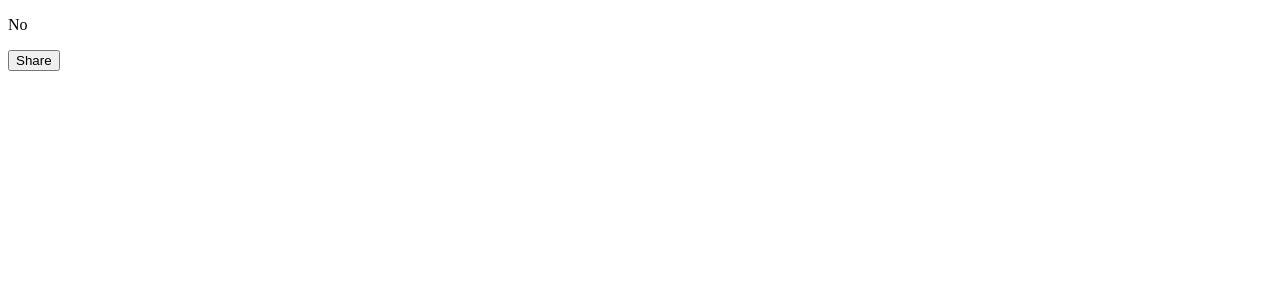
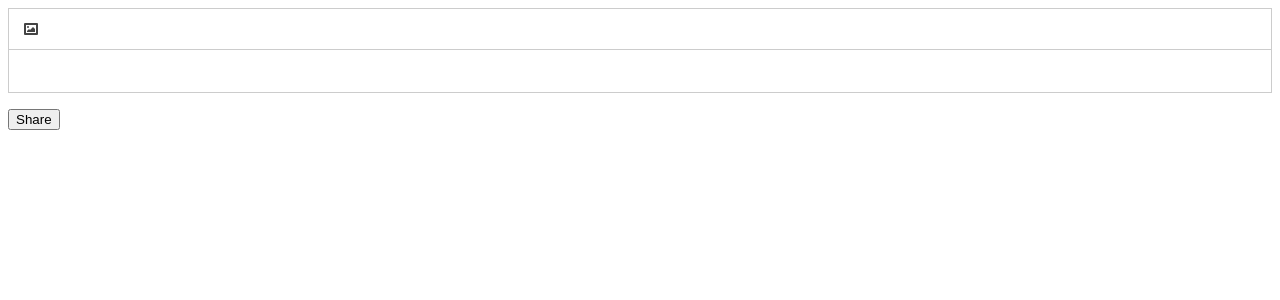
Before and after one commit to thanhvu233/test-web-share, a React (Vite) app: page / in a window 1280 px wide. Shown: the top 300 px of the page. Built offline with nearby package versions, Linux system fonts and the light colour scheme.

Commit message:
test share whatsapp

```diff
--- a/package.json
+++ b/package.json
@@ -12,7 +12,8 @@
   "dependencies": {
     "html-to-text": "^9.0.5",
     "react": "^18.3.1",
-    "react-dom": "^18.3.1"
+    "react-dom": "^18.3.1",
+    "react-quill": "^2.0.0"
   },
   "devDependencies": {
     "@eslint/js": "^9.15.0",
--- a/src/App.css
+++ b/src/App.css
@@ -0,0 +1,3 @@
+.share-btn {
+  margin-top: 16px;
+}
--- a/src/App.jsx
+++ b/src/App.jsx
@@ -1,26 +1,97 @@
-import { useEffect, useState } from 'react'
-import './App.css'
-import Share from './Share'
-import {convert} from 'html-to-text';
+import { useEffect, useState } from "react";
+import "./App.css";
+import { convert } from "html-to-text";
+import ReactQuill from "react-quill";
+import "react-quill/dist/quill.snow.css";
 
 function App() {
-  const [doneText, setDoneText] = useState('No');
+  const [htmlContent, setHtmlContent] = useState("");
+
+  async function extractImages() {
+    const parser = new DOMParser();
+    const parsedHtmlContent = parser.parseFromString(htmlContent, "text/html");
+    const images = parsedHtmlContent.querySelectorAll("img");
+    const imageSources = Array.from(images).map((img) => img.src);
+
+    const resultFile = imageSources.map(async (url, index) => {
+      const blob = await fetch(url);
+
+      const file = new File([blob], `Image ${index+1}`, { type: "image/png" });
+
+      return file;
+    });
+
+    return await Promise.all(resultFile);
+  }
+
+  const extractText = () => {
+    // Create a container element
+    let parsedHtmlContent = document.createElement("div");
+
+    // Convert the HTML string into DOM elements
+    parsedHtmlContent.innerHTML = htmlContent;
+
+    const images = parsedHtmlContent.querySelectorAll("img");
+
+    images.forEach((element) => {
+      element.replaceWith(document.createElement("br"));
+    });
+
+    return parsedHtmlContent.innerText;
+  };
+
+  const handleSharing = async () => {
+    const imageArray = await extractImages();
+
+    const content = extractText();
+
+    console.log(imageArray);
+    console.log(content);
+
+
+    if (navigator.share) {
+      try {
+        await navigator
+          .share({
+            text: content,
+            files: imageArray,
+          })
+          .then(() =>
+            console.log("Hooray! Your content was shared to tha world")
+          );
+      } catch (error) {
+        console.log(`Oops! I couldn't share to the world because: ${error}`);
+      }
+    } else {
+      // fallback code
+      console.log(
+        "Web share is currently not supported on this browser. Please provide a callback"
+      );
+    }
+  };
 
   return (
     <>
-    <p>{doneText}</p>
-        <div className="App">
-          <Share
-          label="Share"
-          title="My Web Share Adventures"
-          text={convert('<a href="www.google.com">Hello World</a>')}
+      <div className="App">
+        <ReactQuill
+          value={htmlContent}
+          modules={{
+            toolbar: ["image"],
+          }}
+          theme="snow"
+          onChange={(value) => {
+            setHtmlContent(value);
+          }}
         />
+
+        <div className="share-btn">
+          <button onClick={handleSharing}>
+            <span>Share</span>
+          </button>
         </div>
+      </div>
     </>
-  )
-
-
-
+  );
 }
 
-export default App
+export default App;
```
Also changed, not shown: 1 other file (tests, documents, lock files or other folders).
